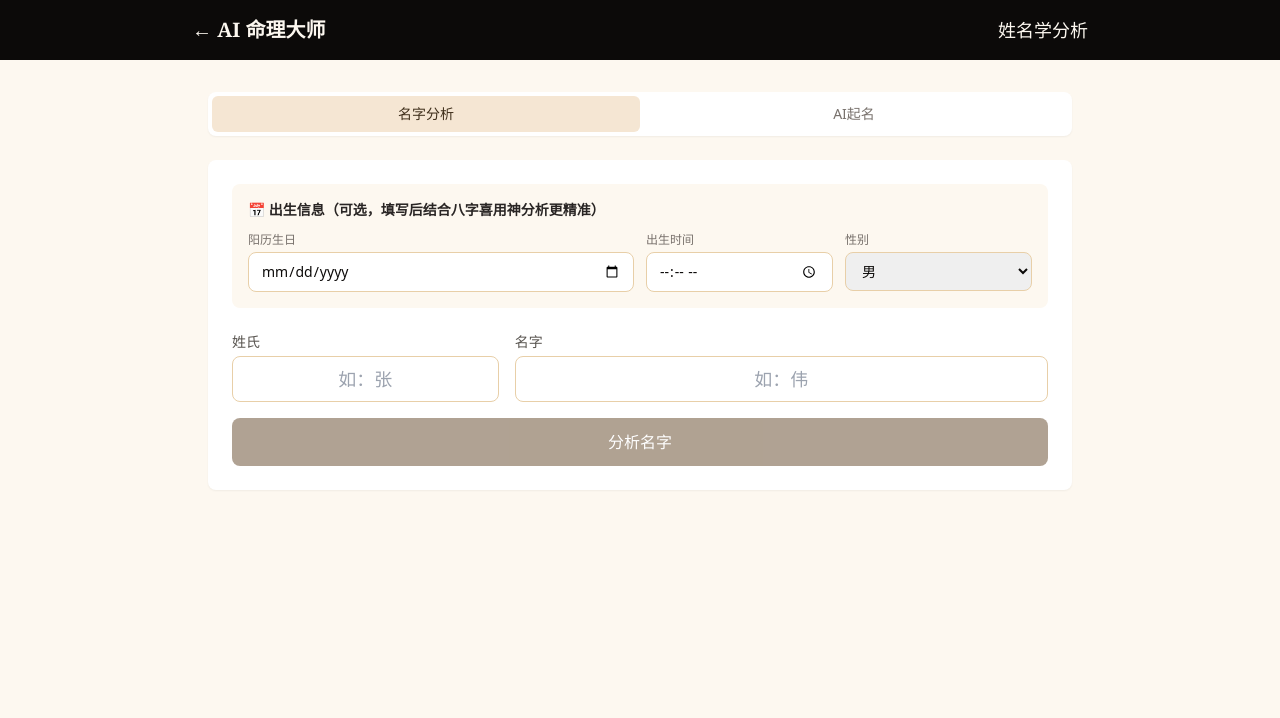
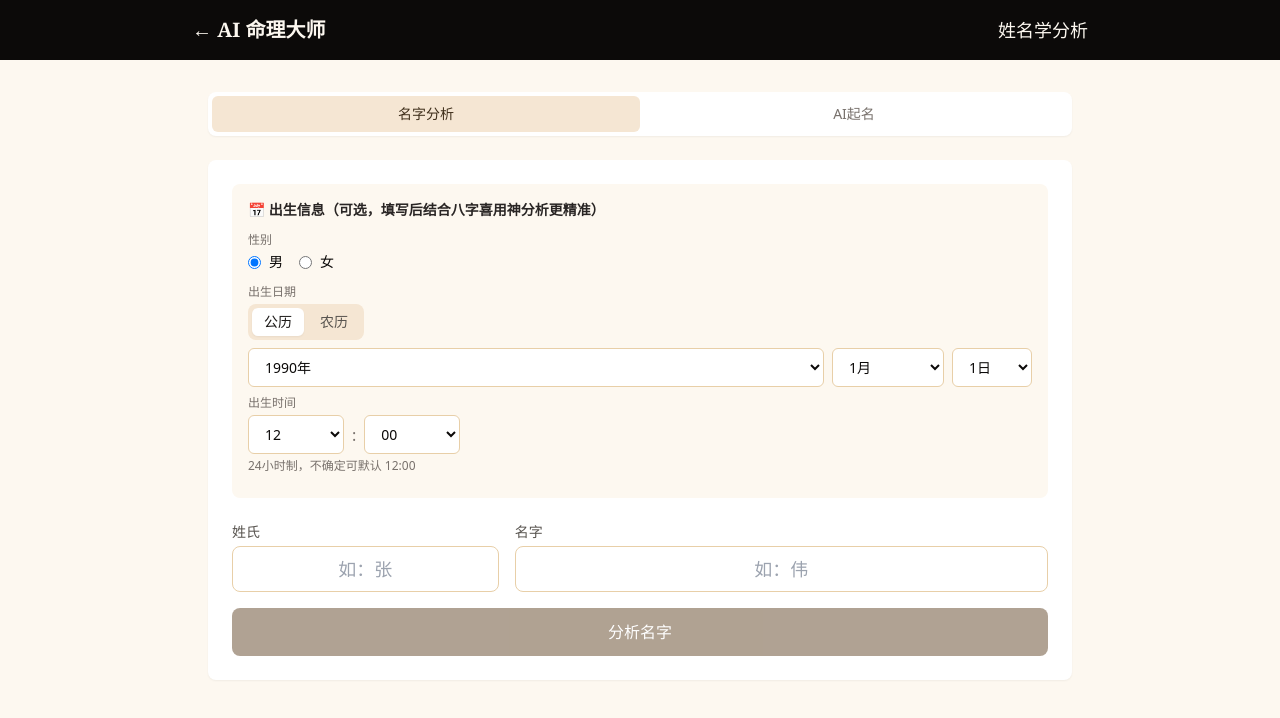
Before and after one commit to wuyi-LifeGPS/fatemaster-ai, a Next.js app: page /naming in a window 1280 px wide. Shown: the top 718 px of the page. Built offline with nearby package versions, Linux system fonts and the light colour scheme.

Commit message:
feat: 姓名学页面时间选择器复用八字页面组件（支持公历/农历）

```diff
--- a/src/app/naming/page.tsx
+++ b/src/app/naming/page.tsx
@@ -4,6 +4,7 @@ import { useState } from 'react'
 import Link from 'next/link'
 import { calculateBazi } from '@/lib/bazi'
 import { calculateCombinedGod } from '@/lib/analysis'
+import { lunarToSolar, getLunarMonthOptions } from '@/lib/lunar'
 import {
   analyzeName,
   getNameWuxing,
@@ -18,13 +19,32 @@ export default function NamingPage() {
   const [analysis, setAnalysis] = useState<NameAnalysis | null>(null)
   const [loading, setLoading] = useState(false)
 
-  // 出生信息
-  const [birthDate, setBirthDate] = useState('')
-  const [birthTime, setBirthTime] = useState('')
-  const [gender, setGender] = useState<'male' | 'female'>('male')
+  // 出生信息 - 复用八字页面的选择器
+  const [formData, setFormData] = useState({
+    gender: 'male' as 'male' | 'female',
+    birthYear: 1990,
+    birthMonth: 1,
+    birthDay: 1,
+    birthHour: 12,
+    birthMinute: 0,
+    calendarType: 'solar' as 'solar' | 'lunar',
+    lunarIsLeap: false,
+  })
   const [baziInfo, setBaziInfo] = useState<any>(null)
   const [combinedGod, setCombinedGod] = useState<any>(null)
   const [wuxingMatch, setWuxingMatch] = useState<any>(null)
+
+  // 生成日期/时间选项（复用八字页面逻辑）
+  const isLunar = formData.calendarType === 'lunar'
+  const yearOptions = Array.from({length: 131}, (_, i) => 1900 + i)
+  const monthOptions = isLunar
+    ? getLunarMonthOptions(formData.birthYear)
+    : Array.from({length: 12}, (_, i) => i + 1).map(m => ({ value: m, label: `${m}月`, isLeap: false }))
+  const dayOptions = Array.from({length: 30}, (_, i) => i + 1)
+  const hourOptions = Array.from({length: 24}, (_, i) => i)
+  const minuteOptions = Array.from({length: 12}, (_, i) => i * 5)
+
+  const pad = (n: number) => String(n).padStart(2, '0')
 
   const handleAnalyze = () => {
     if (!surname || (mode === 'analyze' && !givenName)) return
@@ -35,6 +55,21 @@ export default function NamingPage() {
       let bazi = null
       let god = null
       let wxMatch = null
+
+      // 农历转公历
+      let solarYear = formData.birthYear
+      let solarMonth = formData.birthMonth
+      let solarDay = formData.birthDay
+      if (formData.calendarType === 'lunar') {
+        const solar = lunarToSolar(formData.birthYear, formData.birthMonth, formData.birthDay, formData.lunarIsLeap)
+        if (solar) {
+          solarYear = solar.year
+          solarMonth = solar.month
+          solarDay = solar.day
+        }
+      }
+      const birthDate = `${solarYear}-${pad(solarMonth)}-${pad(solarDay)}`
+      const birthTime = `${pad(formData.birthHour)}:${pad(formData.birthMinute)}`
 
       if (birthDate && birthTime) {
         try {
@@ -131,36 +166,116 @@ export default function NamingPage() {
                 📅 出生信息（可选，填写后结合八字喜用神分析更精准）
               </h3>
             </div>
-            <div className="grid grid-cols-2 md:grid-cols-4 gap-3">
-              <div className="col-span-2">
-                <label className="block text-xs text-ink-400 mb-1">阳历生日</label>
-                <input
-                  type="date"
-                  value={birthDate}
-                  onChange={(e) => setBirthDate(e.target.value)}
-                  className="w-full px-3 py-2 border border-fate-200 rounded-lg focus:outline-none focus:ring-2 focus:ring-fate-300 text-sm"
-                />
+
+            {/* 性别 */}
+            <div className="mb-3">
+              <label className="block text-xs text-ink-400 mb-1">性别</label>
+              <div className="flex gap-4">
+                <label className="flex items-center text-sm">
+                  <input
+                    type="radio"
+                    value="male"
+                    checked={formData.gender === 'male'}
+                    onChange={(e) => setFormData({ ...formData, gender: e.target.value as 'male' | 'female' })}
+                    className="mr-2"
+                  />
+                  男
+                </label>
+                <label className="flex items-center text-sm">
+                  <input
+                    type="radio"
+                    value="female"
+                    checked={formData.gender === 'female'}
+                    onChange={(e) => setFormData({ ...formData, gender: e.target.value as 'male' | 'female' })}
+                    className="mr-2"
+                  />
+                  女
+                </label>
               </div>
-              <div>
-                <label className="block text-xs text-ink-400 mb-1">出生时间</label>
-                <input
-                  type="time"
-                  value={birthTime}
-                  onChange={(e) => setBirthTime(e.target.value)}
-                  className="w-full px-3 py-2 border border-fate-200 rounded-lg focus:outline-none focus:ring-2 focus:ring-fate-300 text-sm"
-                />
+            </div>
+
+            {/* 公历/农历切换 */}
+            <div className="mb-2">
+              <label className="block text-xs text-ink-400 mb-1">出生日期</label>
+              <div className="flex gap-1 mb-2 bg-fate-100 rounded-lg p-1 w-fit">
+                <button
+                  type="button"
+                  onClick={() => setFormData({ ...formData, calendarType: 'solar', lunarIsLeap: false })}
+                  className={`px-3 py-1 rounded-md text-sm transition-colors ${
+                    formData.calendarType === 'solar'
+                      ? 'bg-white text-ink-800 shadow-sm'
+                      : 'text-ink-500 hover:text-ink-700'
+                  }`}
+                >
+                  公历
+                </button>
+                <button
+                  type="button"
+                  onClick={() => setFormData({ ...formData, calendarType: 'lunar' })}
+                  className={`px-3 py-1 rounded-md text-sm transition-colors ${
+                    formData.calendarType === 'lunar'
+                      ? 'bg-white text-ink-800 shadow-sm'
+                      : 'text-ink-500 hover:text-ink-700'
+                  }`}
+                >
+                  农历
+                </button>
               </div>
-              <div>
-                <label className="block text-xs text-ink-400 mb-1">性别</label>
+              <div className="flex gap-2">
                 <select
-                  value={gender}
-                  onChange={(e) => setGender(e.target.value as 'male' | 'female')}
-                  className="w-full px-3 py-2 border border-fate-200 rounded-lg focus:outline-none focus:ring-2 focus:ring-fate-300 text-sm"
+                  value={formData.birthYear}
+                  onChange={(e) => setFormData({ ...formData, birthYear: Number(e.target.value) })}
+                  className="flex-1 px-3 py-2 border border-fate-200 rounded-md focus:outline-none focus:ring-2 focus:ring-fate-400 bg-white text-sm"
                 >
-                  <option value="male">男</option>
-                  <option value="female">女</option>
+                  {yearOptions.map(y => <option key={y} value={y}>{y}年</option>)}
+                </select>
+                <select
+                  value={`${formData.lunarIsLeap ? 'leap-' : ''}${formData.birthMonth}`}
+                  onChange={(e) => {
+                    const val = e.target.value
+                    const isLeap = val.startsWith('leap-')
+                    const month = Number(isLeap ? val.replace('leap-', '') : val)
+                    setFormData({ ...formData, birthMonth: month, lunarIsLeap: isLeap })
+                  }}
+                  className="w-28 px-3 py-2 border border-fate-200 rounded-md focus:outline-none focus:ring-2 focus:ring-fate-400 bg-white text-sm"
+                >
+                  {monthOptions.map(m => (
+                    <option key={`${m.isLeap ? 'leap-' : ''}${m.value}`} value={`${m.isLeap ? 'leap-' : ''}${m.value}`}>
+                      {m.label}
+                    </option>
+                  ))}
+                </select>
+                <select
+                  value={formData.birthDay}
+                  onChange={(e) => setFormData({ ...formData, birthDay: Number(e.target.value) })}
+                  className="w-20 px-3 py-2 border border-fate-200 rounded-md focus:outline-none focus:ring-2 focus:ring-fate-400 bg-white text-sm"
+                >
+                  {dayOptions.map(d => <option key={d} value={d}>{d}日</option>)}
                 </select>
               </div>
+            </div>
+
+            {/* 出生时间 */}
+            <div className="mb-2">
+              <label className="block text-xs text-ink-400 mb-1">出生时间</label>
+              <div className="flex gap-2 items-center">
+                <select
+                  value={formData.birthHour}
+                  onChange={(e) => setFormData({ ...formData, birthHour: Number(e.target.value) })}
+                  className="w-24 px-3 py-2 border border-fate-200 rounded-md focus:outline-none focus:ring-2 focus:ring-fate-400 bg-white text-sm"
+                >
+                  {hourOptions.map(h => <option key={h} value={h}>{pad(h)}</option>)}
+                </select>
+                <span className="text-ink-400">:</span>
+                <select
+                  value={formData.birthMinute}
+                  onChange={(e) => setFormData({ ...formData, birthMinute: Number(e.target.value) })}
+                  className="w-24 px-3 py-2 border border-fate-200 rounded-md focus:outline-none focus:ring-2 focus:ring-fate-400 bg-white text-sm"
+                >
+                  {minuteOptions.map(m => <option key={m} value={m}>{pad(m)}</option>)}
+                </select>
+              </div>
+              <p className="text-xs text-ink-400 mt-1">24小时制，不确定可默认 12:00</p>
             </div>
           </div>
 
```
